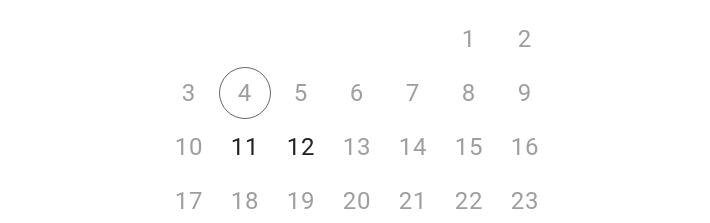
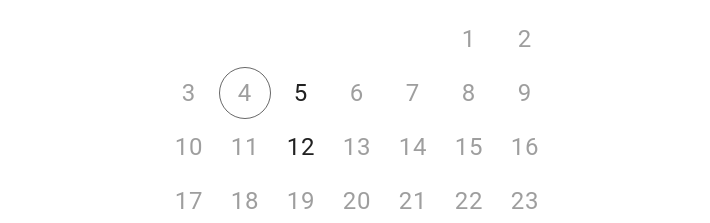
Before and after one commit to hi09067/kioskfront, a React (Vite) app: page /showtime in a window 1280 px wide. Shown: the part 204-427 px from the top of the page, without its empty margins (283-993 px from the left). Built offline with nearby package versions, Linux system fonts and the light colour scheme.

Commit message:
change allowDates, showtimesByDate to test

```diff
--- a/src/pages/ShowtimeSelect.jsx
+++ b/src/pages/ShowtimeSelect.jsx
@@ -16,13 +16,19 @@ export default function ShowtimeSelect() {
   const { setViewDate, viewDate } = useUserStore();
 
   const allowedDates = [
-    dayjs('2025-08-11'),
+    //dayjs('2025-08-11'),
+    dayjs('2025-08-05'),
     dayjs('2025-08-12'),
   ];
 
   const showtimesByDate = {
+    /*
     '2025-08-11': [
       { id: 1, time: '19:30', actors: ['김인주', '박정민', '이지민'] },
+    ],
+    */
+   '2025-08-05': [
+      { id: 1, time: '15:00', actors: ['김인주', '박정민', '이지민'] },
     ],
     '2025-08-12': [
       { id: 2, time: '16:00', actors: ['김인주', '박정민', '이지민'] },
```
